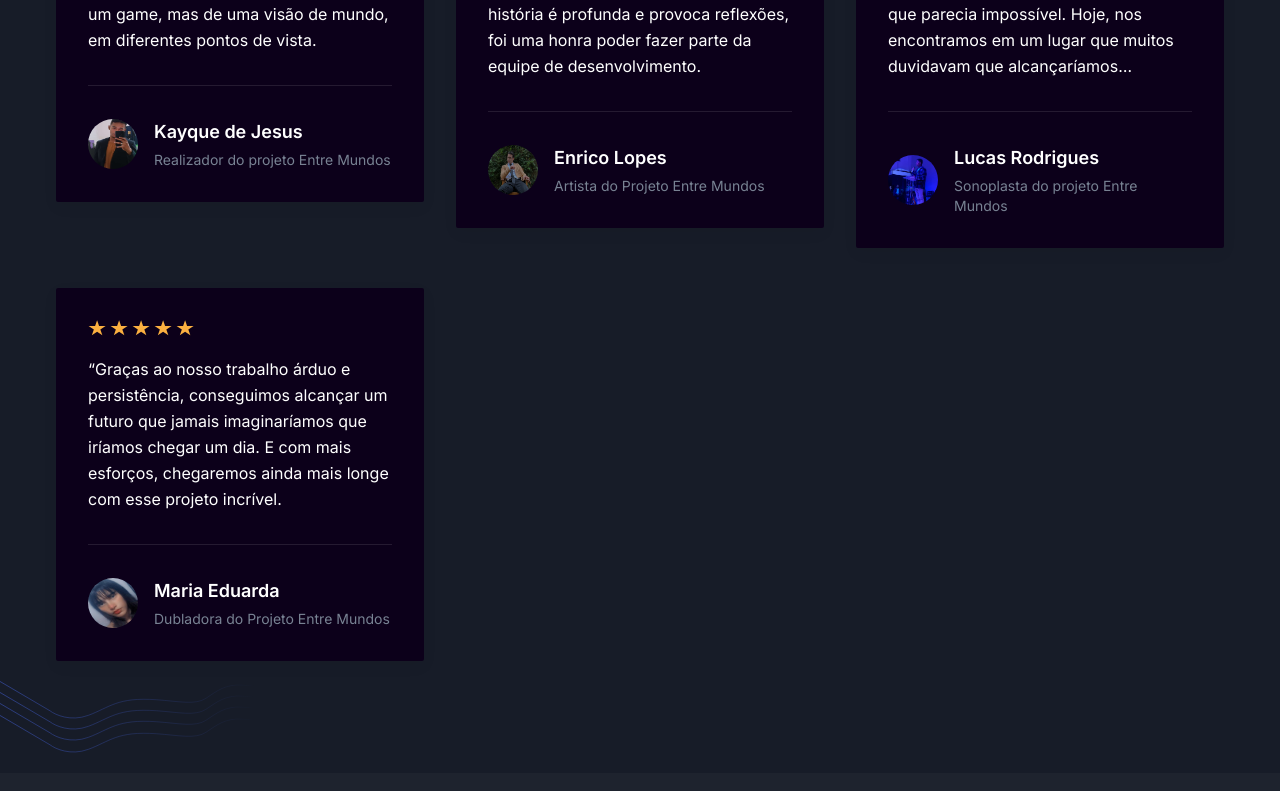
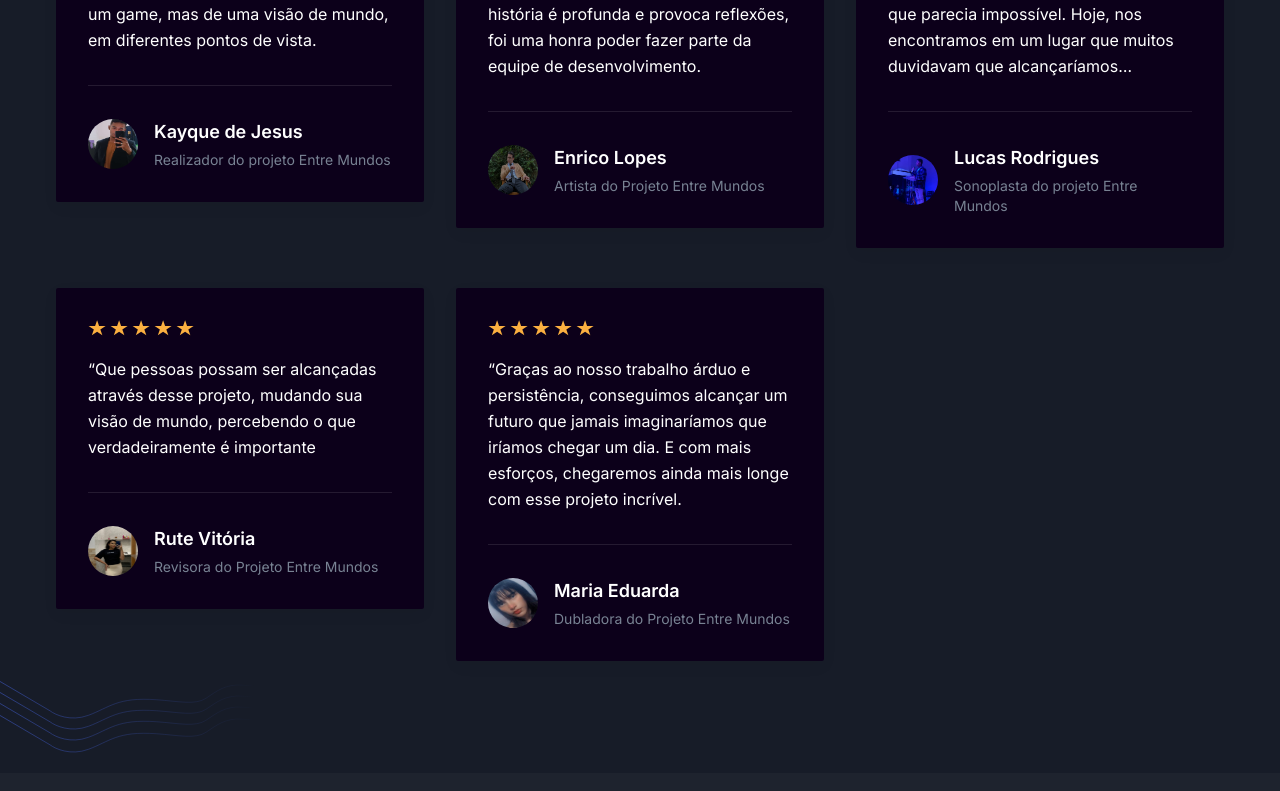
Before and after one commit to kayqueprogram/Entre-Mundos-Project---Site, a Next.js app: page / in a window 1280 px wide. Shown: the part 3400-4191 px from the top of the page. Built offline with nearby package versions, Linux system fonts and the light colour scheme.

Commit message:
testimonials

```diff
--- a/components/Testimonials/index.tsx
+++ b/components/Testimonials/index.tsx
@@ -32,6 +32,15 @@ const testimonialData: Testimonial[] = [
   },
   {
     id: 4,
+    name: "Rute Vitória",
+    designation: "Revisora do Projeto Entre Mundos",
+    content:
+      "Que pessoas possam ser alcançadas através desse projeto, mudando sua visão de mundo, percebendo o que verdadeiramente é importante",
+    image: "/images/testimonials/Rute.jpg",
+    star: 5,
+  },
+  {
+    id: 5,
     name: "Maria Eduarda",
     designation: "Dubladora do Projeto Entre Mundos",
     content:
```
Also changed, not shown: public/images/testimonials/Rute.jpg (added).
